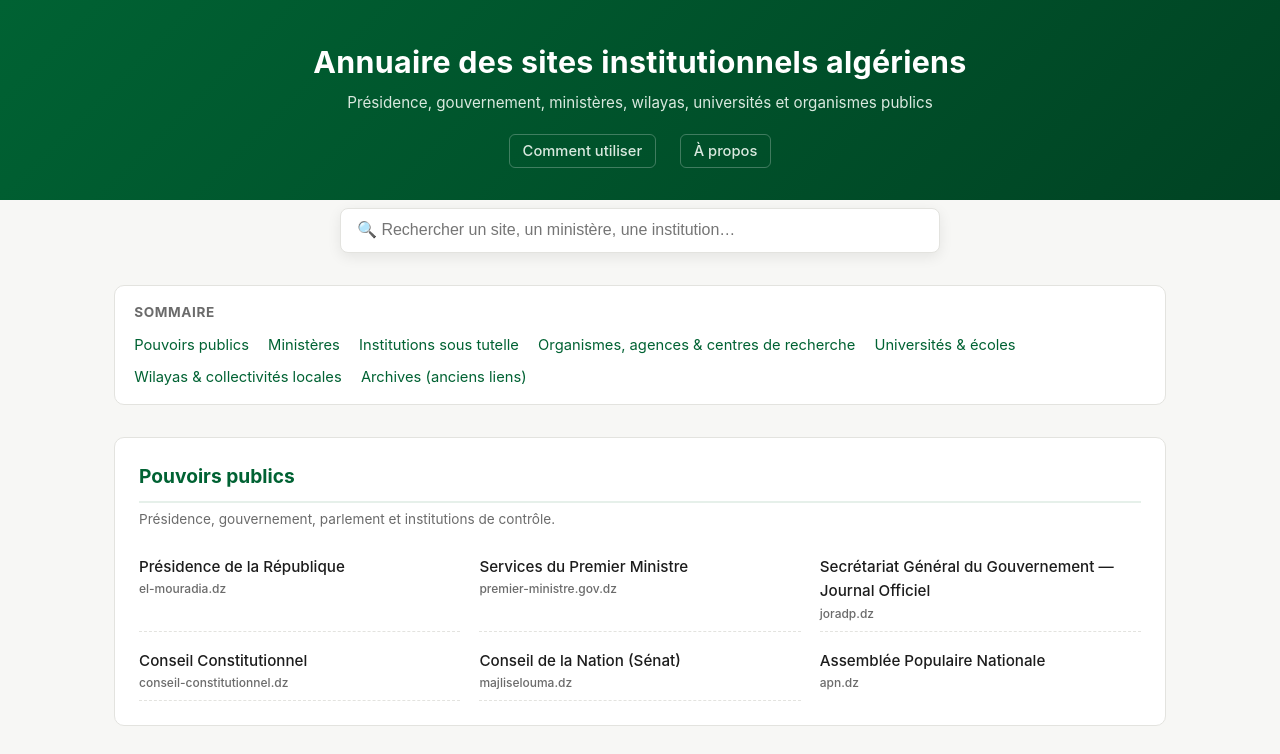
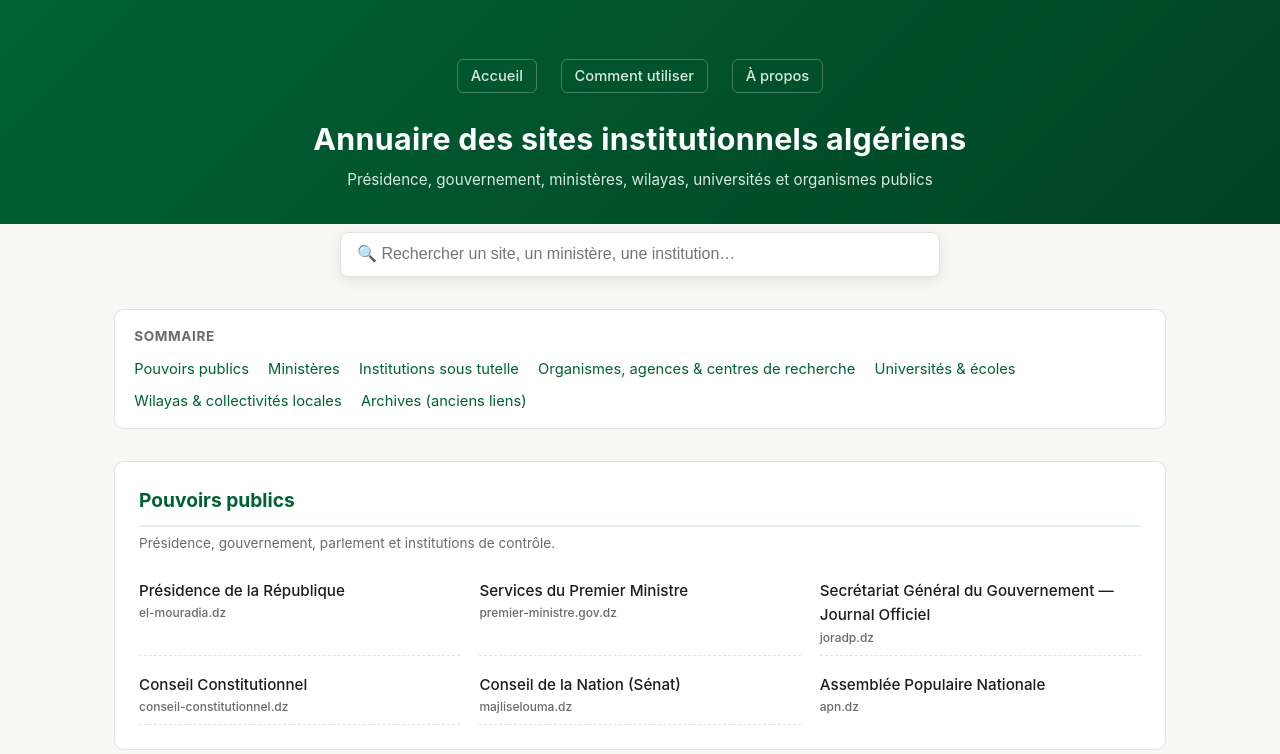
Before and after one commit to nazimboudeffa/dzair-co, a plain HTML site: page index.html in a window 1280 px wide. Shown: the top 754 px of the page. Drawn offline with Linux system fonts and the light colour scheme.

Commit message:
improvements

```diff
--- a/index.html
+++ b/index.html
@@ -105,6 +105,27 @@
     margin: 0;
     color: #d9e9df;
     font-size: 0.95rem;
+  }
+  nav.main-nav {
+    display: flex;
+    justify-content: center;
+    gap: 1.5rem;
+    margin-top: 1.2rem;
+    margin-bottom: 1.5rem;
+  }
+  nav.main-nav a {
+    color: #d9e9df;
+    text-decoration: none;
+    font-size: 0.92rem;
+    font-weight: 500;
+    padding: 0.3rem 0.8rem;
+    border-radius: 6px;
+    border: 1px solid rgba(255,255,255,0.25);
+    transition: background 0.15s;
+  }
+  nav.main-nav a:hover {
+    background: rgba(255,255,255,0.15);
+    color: #fff;
   }
   .container {
     max-width: 1100px;
@@ -260,12 +281,13 @@
 <body>
 
 <header>
-  <h1>Annuaire des sites institutionnels algériens</h1>
-  <p>Présidence, gouvernement, ministères, wilayas, universités et organismes publics</p>
   <nav class="main-nav">
+    <a href="index.html">Accueil</a>
     <a href="howto.html">Comment utiliser</a>
     <a href="about.html">À propos</a>
   </nav>
+  <h1>Annuaire des sites institutionnels algériens</h1>
+  <p>Présidence, gouvernement, ministères, wilayas, universités et organismes publics</p>
 </header>
 
 <div class="container">
```
Also changed, not shown: about.html (+3 -2 lines), howto.html (+3 -2 lines).
